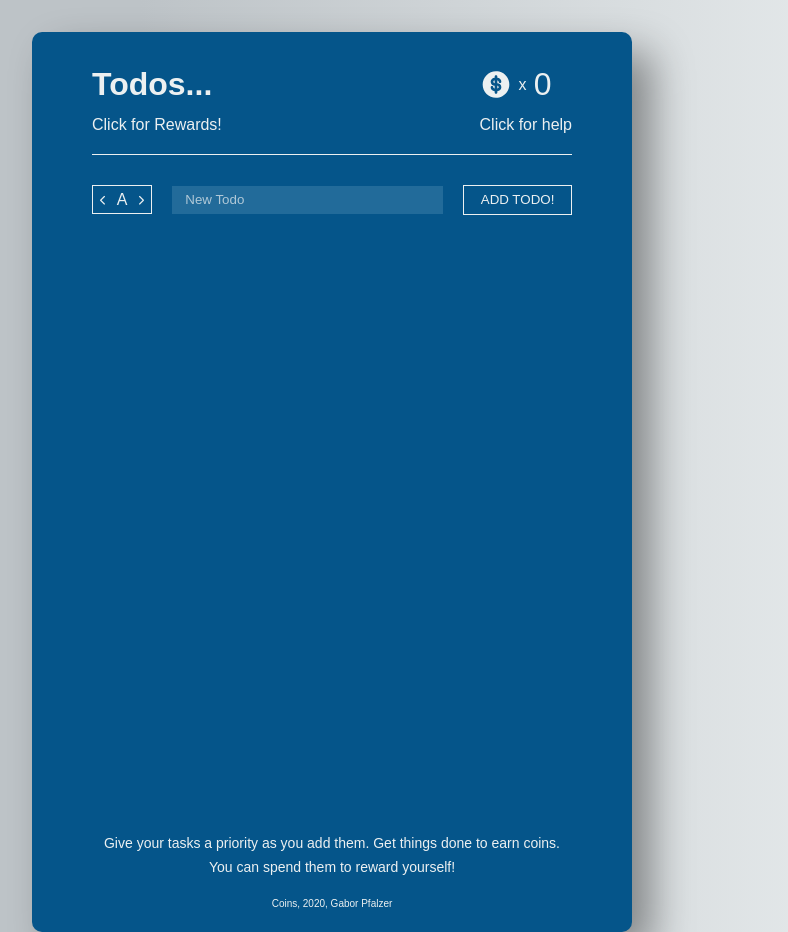
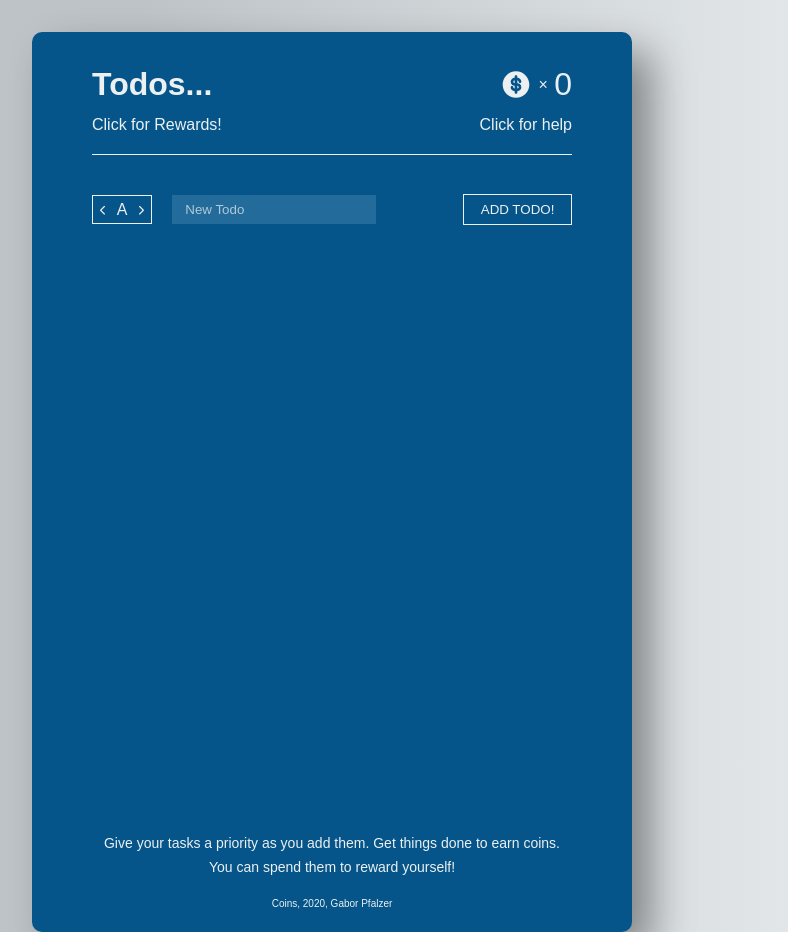
Before and after one commit to pfalzergbr/rewards, a React (Create React App) app: page /todos in a window 1280 px wide. Shown: the whole page, without its empty margins (308-1096 px from the left). Built offline with nearby package versions, Linux system fonts and the light colour scheme.

Commit message:
update reward price tag

```diff
--- a/src/Components/rewards/RewardItem.js
+++ b/src/Components/rewards/RewardItem.js
@@ -60,7 +60,7 @@ const RewardItem = (props) => {
                     pageTransition={itemTransition}
                     className={`list-item__wrapper list-item__wrapper--reward ${isClaiming && 'list-item__wrapper--claiming' }`}>
                     <div id={id} className='list-item__container'>
-                        <span className='coin'>
+                        <span className='coin coin--reward'>
                             <span>{rewardValue}</span>
                         </span>
                         <p className='list-item__item' onClick={setIsClaiming}>
--- a/src/Components/shared/EditForm.js
+++ b/src/Components/shared/EditForm.js
@@ -1,5 +1,10 @@
 import React from 'react';
+import { motion } from 'framer-motion';
 import useInputState from '../../Hooks/useInputState';
+import {
+  itemVariants,
+  itemTransition,
+} from '../../Utils/animations/listItemTransition';
 
 const EditForm = (props) => {
   const { setIsEditing, inputText, handleEdit, type } = props;
@@ -13,7 +18,15 @@ const EditForm = (props) => {
   };
 
   return (
-        <form className='input-wrapper edit-form' onSubmit={handleSubmit}>
+    <motion.form
+      exit={'out'}
+      animate={'in'}
+      initial={'start'}
+      variants={itemVariants}
+      pageTransition={itemTransition}
+      className='input-wrapper edit-form'
+      onSubmit={handleSubmit}
+    >
       <input
         type='text'
         placeholder={props.inputText}
@@ -21,16 +34,21 @@ const EditForm = (props) => {
         name='itemText'
         id={`edit-${type}`}
         value={input}
-                onChange={setInput}></input>
+        onChange={setInput}
+      ></input>
       <div className='list-item__button-container--edit'>
-                <button className='btn btn-primary' type="button" onClick={setIsEditing}>
+        <button
+          className='btn btn-primary'
+          type='button'
+          onClick={setIsEditing}
+        >
           Cancel
         </button>
         <button className='btn btn-primary' type='submit'>
           Save
         </button>
       </div>
-        </form>
+    </motion.form>
   );
 };
 
--- a/src/Components/shared/Header.js
+++ b/src/Components/shared/Header.js
@@ -59,7 +59,7 @@ const Header = (props) => {
                 />
               </svg>
             </span>
-            <span> x </span>
+            <span> &#215; </span>
             <span className='coin-number'>{coins.coins}</span>
           </div>
           <motion.button
--- a/src/styles/Components/_elements.scss
+++ b/src/styles/Components/_elements.scss
@@ -8,7 +8,6 @@
     height: 3.2rem;
     // background-color: $color-white;
     // border: 1px solid gold;
-    // margin-right: 2rem;
     border-radius: 50%;
     text-align: center;
     align-items: center;
@@ -16,6 +15,14 @@
     flex-shrink: 0;
     & svg {
         fill: $color-white;
+    }
+
+    &--reward {
+        width: 2.5rem;
+        height: 2.5rem;
+        color: $color-green-light;
+        background-color: $color-white;
+        margin-right: 2rem;
     }
 }
 
--- a/src/styles/Components/_forms.scss
+++ b/src/styles/Components/_forms.scss
@@ -64,7 +64,8 @@ input {
 .input-wrapper {
     display: flex;
     align-items: center;
-    flex: 1;
+    height: 5rem;
+    // flex: 1;
     margin-bottom: 1em;
 
     @media (min-width: 600px){
--- a/src/styles/Components/_headers.scss
+++ b/src/styles/Components/_headers.scss
@@ -27,7 +27,7 @@
     display: flex;
     justify-content: space-between;
     align-items: center;
-    margin: 0;
+    margin-left: auto;
 
 }
 
```
Also changed, not shown: 1 other file (tests, documents, lock files or other folders). Lines whose indentation alone changed are shown as unchanged.
